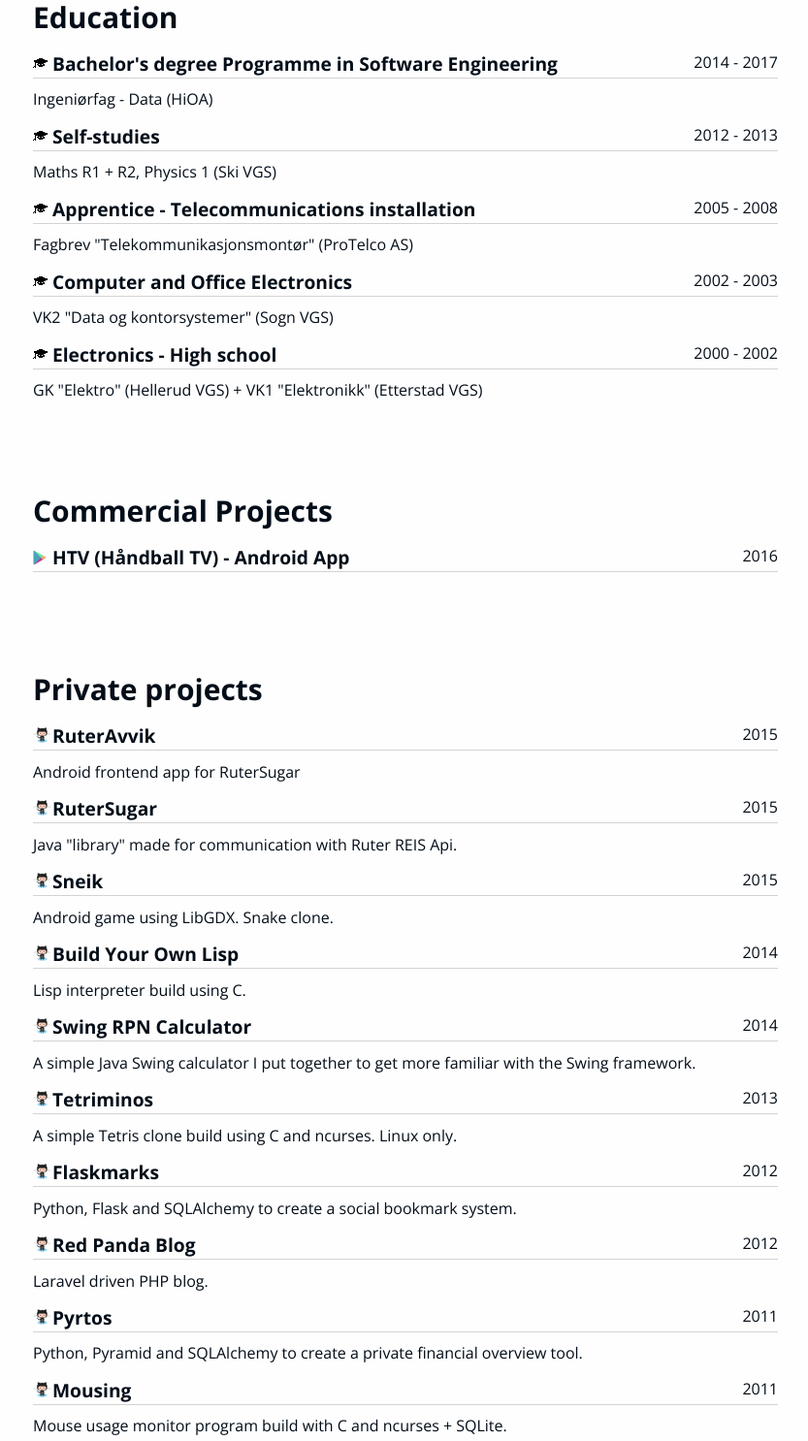
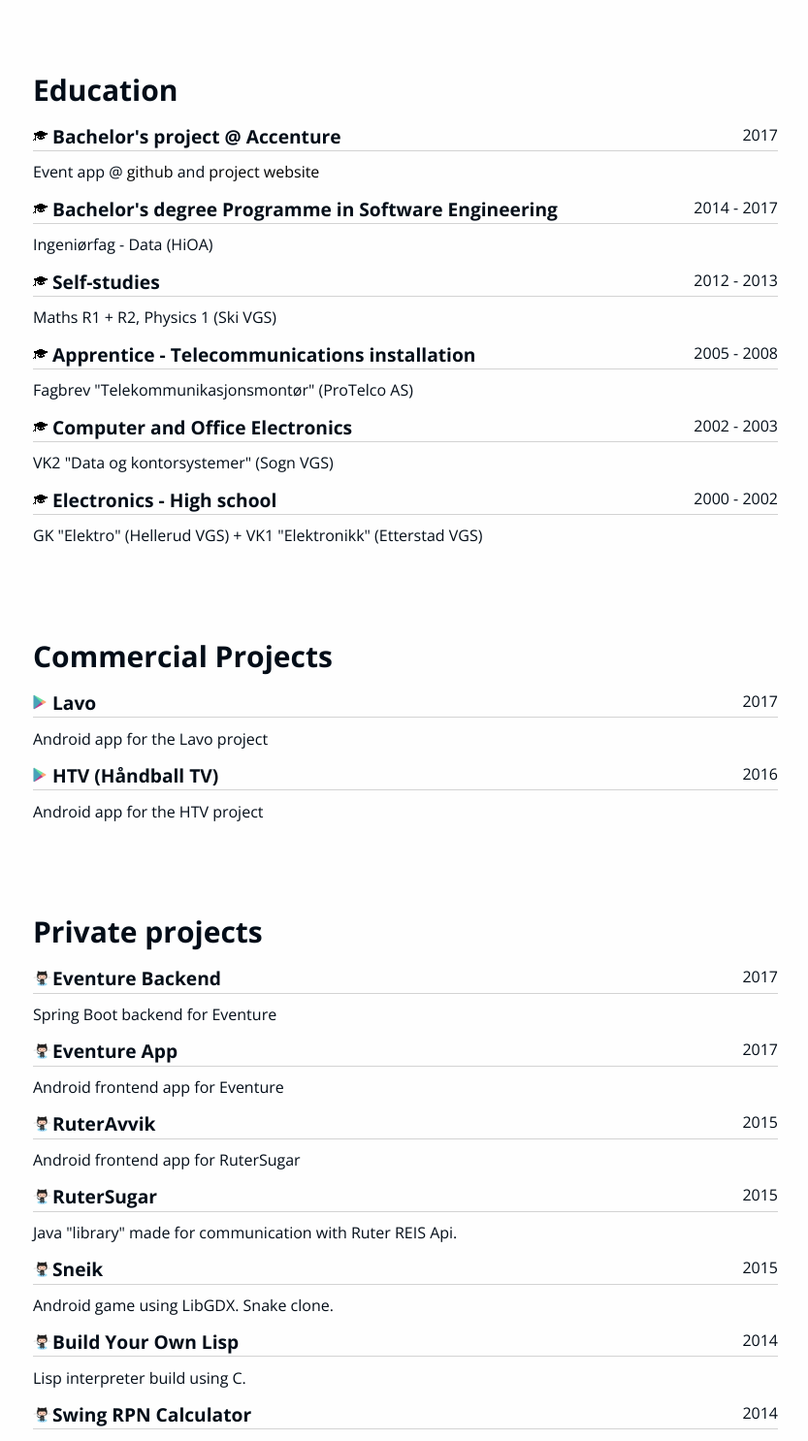
Before and after one commit to plastboks/plastboks.github.io, a plain HTML site: page index.html in a window 1280 px wide. Shown: the part 1314-2800 px from the top of the page at 97% size, without its empty margins (222-1055 px from the left). Drawn offline with nearby package versions, Linux system fonts and the light colour scheme.

Commit message:
updates for beginning for 2017

```diff
--- a/css/style.css
+++ b/css/style.css
@@ -17,7 +17,7 @@ body {
 }
 
 a {
-  color: #f5484a;
+  color: #000;
   text-decoration: none;
 }
 
--- a/index.html
+++ b/index.html
@@ -100,7 +100,15 @@
         <section id="cd-placeholder-1" class="cd-section cd-container">
             <h2>Work</h2>
             <h3 class="lined">
-                <span class="title">Eyego AS</span>
+                <span class="title"><a href="http://lavo.tv">Lavo</a></span>
+                <span class="date">2016-10-01 - Today</span>
+            </h3>
+            <p>
+                Part time backend system development
+            </p>
+
+            <h3 class="lined">
+                <span class="title"><a href="http://www.eyego.no">Eyego AS</a></span>
                 <span class="date">2014-09-01 - Today</span>
             </h3>
             <p>
@@ -108,7 +116,7 @@
             </p>
 
             <h3 class="lined">
-                <span class="title">Eyego AS</span>
+                <span class="title"><a href="http://www.eyego.no">Eyego AS</a></span>
                 <span class="date">2010-02-01 - 2014-09-01</span>
             </h3>
             <p>
@@ -151,6 +159,13 @@
         <section id="cd-placeholder-2" class="cd-section cd-container">
             <h2>Education</h2>
             <h3 class="lined">
+                <span class="title education">Bachelor's project @ Accenture</span>
+                <span class="date">2017</span>
+            </h3>
+            <p>
+                Event app @ <a href="https://github.com/hobaskos">github</a> and <a href="http://student.cs.hioa.no/hovedprosjekter/data/2017/10/">project website</a>
+            </p>
+            <h3 class="lined">
                 <span class="title education">Bachelor's degree Programme in Software Engineering</span>
                 <span class="date">2014 - 2017</span>
             </h3>
@@ -191,13 +206,37 @@
         <section id="cd-placeholder-3" class="cd-section cd-container">
             <h2>Commercial Projects</h2>
             <h3 class="lined">
-                <span class="title playstore"><a href="https://play.google.com/store/apps/details?id=no.eyego.android.nth.htv">HTV (Håndball TV) - Android App</a></span>
+                <span class="title playstore"><a href="https://play.google.com/store/apps/details?id=com.lavo">Lavo</a></span>
+                <span class="date">2017</span>
+            </h3>
+            <p>
+                Android app for the Lavo project
+            </p>
+            <h3 class="lined">
+                <span class="title playstore"><a href="https://play.google.com/store/apps/details?id=no.eyego.android.nth.htv">HTV (Håndball TV)</a></span>
                 <span class="date">2016</span>
             </h3>
+            <p>
+                Android app for the HTV project
+            </p>
         </section>
 
         <section id="cd-placeholder-4" class="cd-section cd-container">
             <h2>Private projects</h2>
+            <h3 class="lined">
+                <span class="title github"><a href="https://github.com/hobaskos/event.server">Eventure Backend</a></span>
+                <span class="date">2017</span>
+            </h3>
+            <p>
+                Spring Boot backend for Eventure
+            </p>
+            <h3 class="lined">
+                <span class="title github"><a href="https://github.com/hobaskos/event.app">Eventure App</a></span>
+                <span class="date">2017</span>
+            </h3>
+            <p>
+                Android frontend app for Eventure
+            </p>
             <h3 class="lined">
                 <span class="title github"><a href="https://github.com/plastboks/RuterAvvik">RuterAvvik</a></span>
                 <span class="date">2015</span>
@@ -291,6 +330,7 @@
                 <span class="label">SQL</span>
                 <span class="label">RxJava</span>
                 <span class="label">Dagger</span>
+                <span class="label">Docker</span>
                 <span class="label">Angular</span>
                 <span class="label">Spring Boot</span>
                 <span class="label">Retrofit</span>
@@ -299,6 +339,7 @@
                 <span class="label">Apache</span>
                 <span class="label">Named</span>
                 <span class="label">SQL</span>
+                <span class="label">Heroku</span>
                 <span class="label">Android Development</span>
                 <span class="label">Git</span>
                 <span class="label">Bash</span>
```
